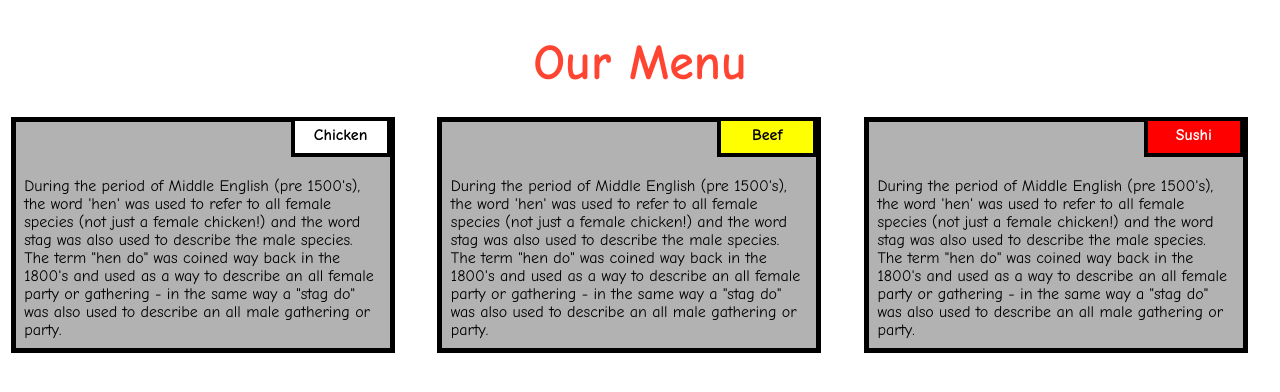
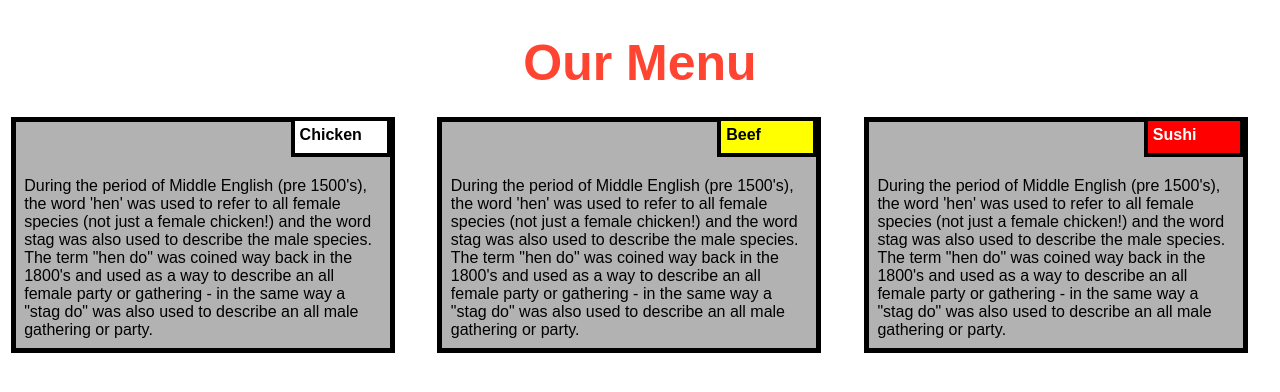
Before and after one commit to Sarthak-322/coursera-test, a plain HTML site: page site/index.html in a window 1280 px wide. Drawn offline with Linux system fonts and the light colour scheme.

Commit message:
Small addition to our page

```diff
--- a/site/styles.css
+++ b/site/styles.css
@@ -5,7 +5,7 @@
 body{
 	margin: 0;
 	padding: 0;
-  font-family: "Comic Sans MS", cursive, sans-serif;
+  font-family: sans-serif;
 }
 
 .row{
@@ -29,7 +29,7 @@ h1 {
 
 .content-name{
   overflow: none;
-  text-align: center;
+  text-align: justify;
   border: 4px solid black;
   width: 100px;
   height: 40px;
```
